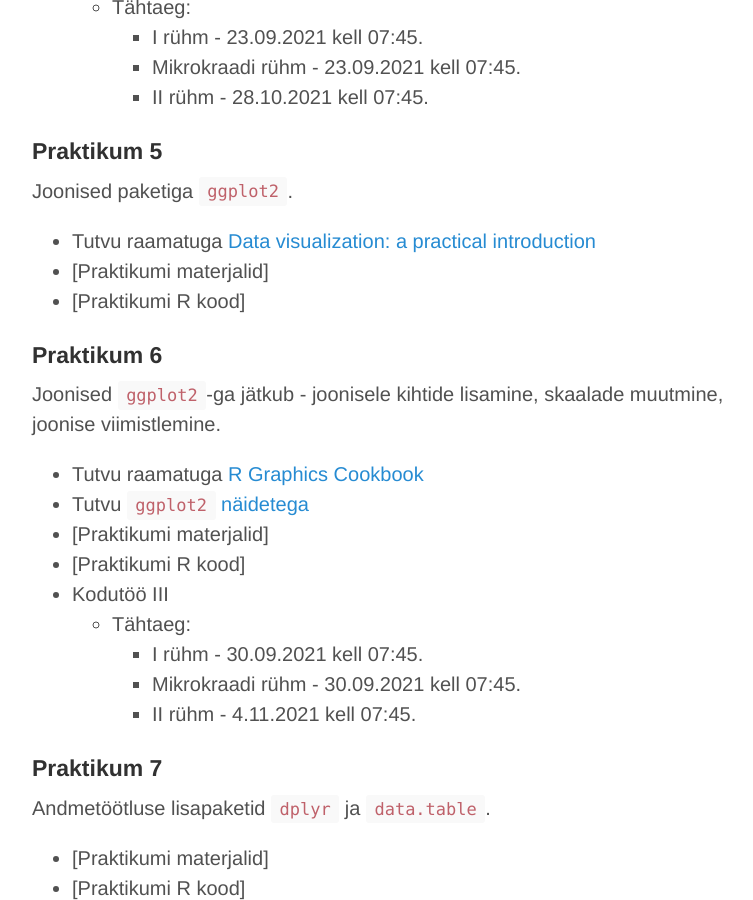
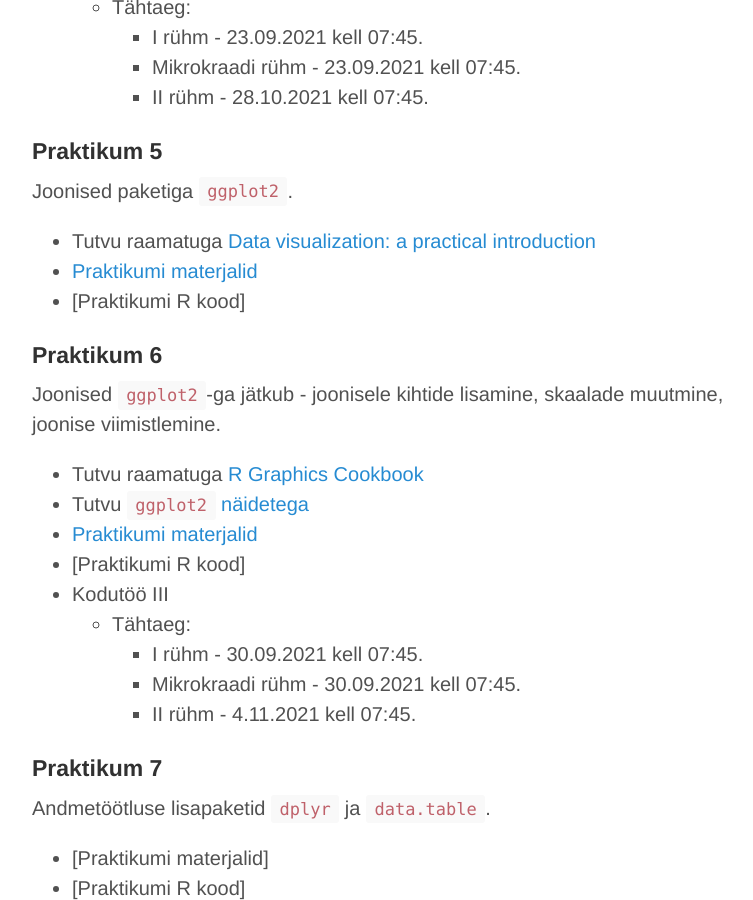
Before and after one commit to Rkursus/2021, a Jekyll site: the page built from praktikumid.md, in a window 1280 px wide and 900 px high, scrolled down 1229 px. Shown: the whole window, without its empty margins (248-1001 px from the left). Built offline with Jekyll 4.4.1, drawn with Linux system fonts in a browser that asks for light colours.

```diff
--- a/praktikumid.md
+++ b/praktikumid.md
@@ -57,7 +57,7 @@ Andmestike ühendamine, unikaalsed ja mitmekordsed elemendid, andmete sorteerimi
 Joonised paketiga `ggplot2`.
 
 * Tutvu raamatuga [Data visualization: a practical introduction](http://socviz.co/)
-* [Praktikumi materjalid]<!--(praktikum5)-->
+* [Praktikumi materjalid](praktikum5)
 * [Praktikumi R kood]<!--(https://github.com/Rkursus/2021/raw/master/_praktikum5/praktikum5_kood.R)-->
 
 
@@ -68,7 +68,7 @@ Joonised `ggplot2`-ga jätkub - joonisele kihtide lisamine, skaalade muutmine, j
 
 * Tutvu raamatuga [R Graphics Cookbook](https://r-graphics.org)
 * Tutvu [`ggplot2` näidetega](http://r-statistics.co/Top50-Ggplot2-Visualizations-MasterList-R-Code.html)
-* [Praktikumi materjalid]<!--(praktikum6)-->
+* [Praktikumi materjalid](praktikum6)
 * [Praktikumi R kood]<!--(https://github.com/Rkursus/2021/raw/master/_praktikum6/praktikum6_kood.R)-->
 * Kodutöö III <!--Kodutöö](praktikum6_kodutoo.md)-->
     * Tähtaeg:
```
